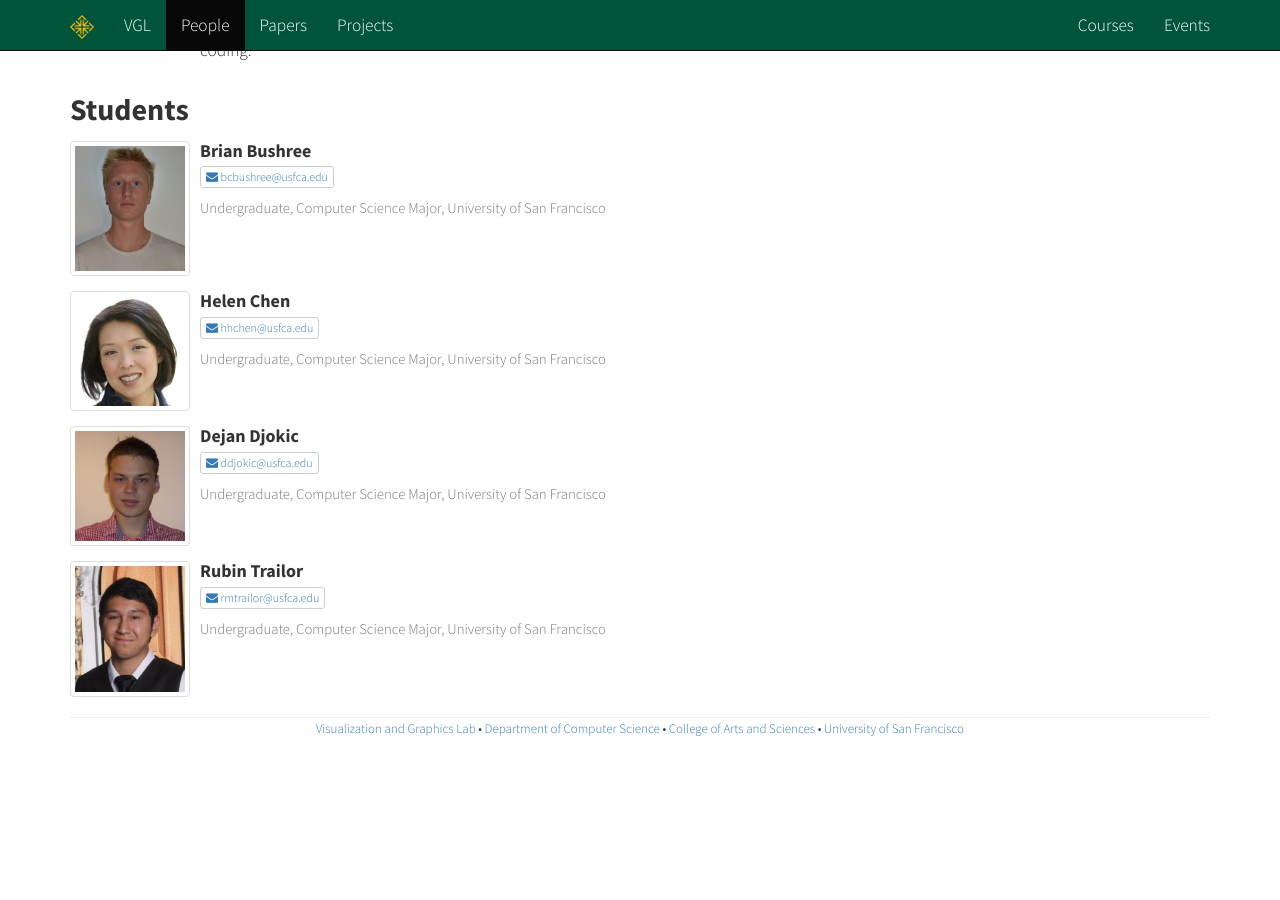
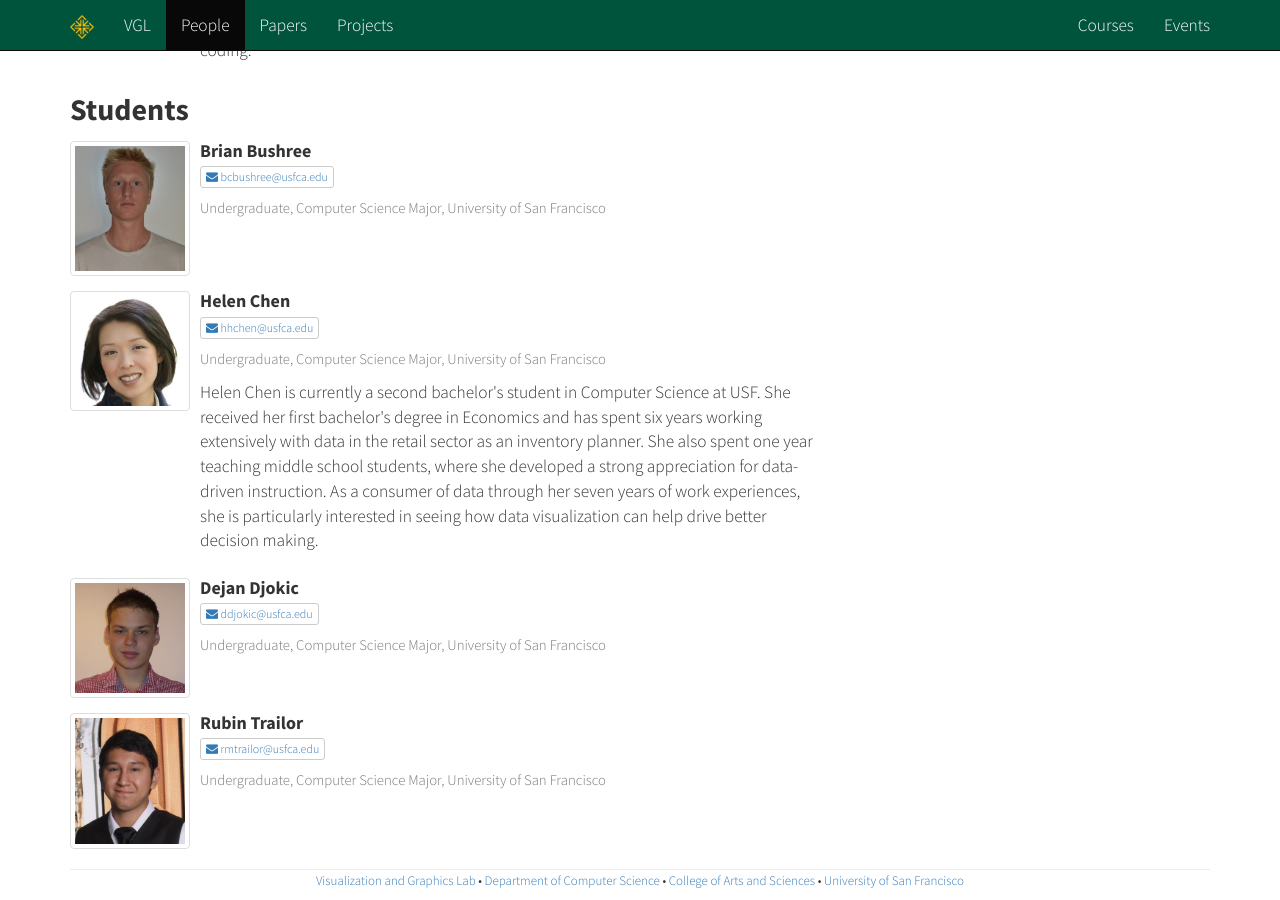
Before and after one commit to usfvgl/usfvgl.github.io, a Jekyll site: the page built from people/index.html, in a window 1280 px wide and 900 px high, scrolled down 1078 px. Built offline with Jekyll 4.4.1, drawn with Linux system fonts in a browser that asks for light colours; nearby versions of some CDN libraries; comment, search, counter and statistics services are not loaded; before the commit the page ends 1827 px from its top, so only the background shows below that.

Commit message:
Updating bio for Helen.

```diff
--- a/_data/people.yml
+++ b/_data/people.yml
@@ -120,6 +120,15 @@ students:
       - 'Undergraduate'
       - 'Computer Science Major'
       - 'University of San Francisco'
+    about: |
+      Helen Chen is currently a second bachelor's student in Computer Science
+      at USF. She received her first bachelor's degree in Economics and has
+      spent six years working extensively with data in the retail sector as an
+      inventory planner. She also spent one year teaching middle school
+      students, where she developed a strong appreciation for data-driven
+      instruction. As a consumer of data through her seven years of work
+      experiences, she is particularly interested in seeing how data
+      visualization can help drive better decision making.
     links:
       - name: 'hhchen@usfca.edu'
         link: 'mailto:hhchen@usfca.edu'
```
